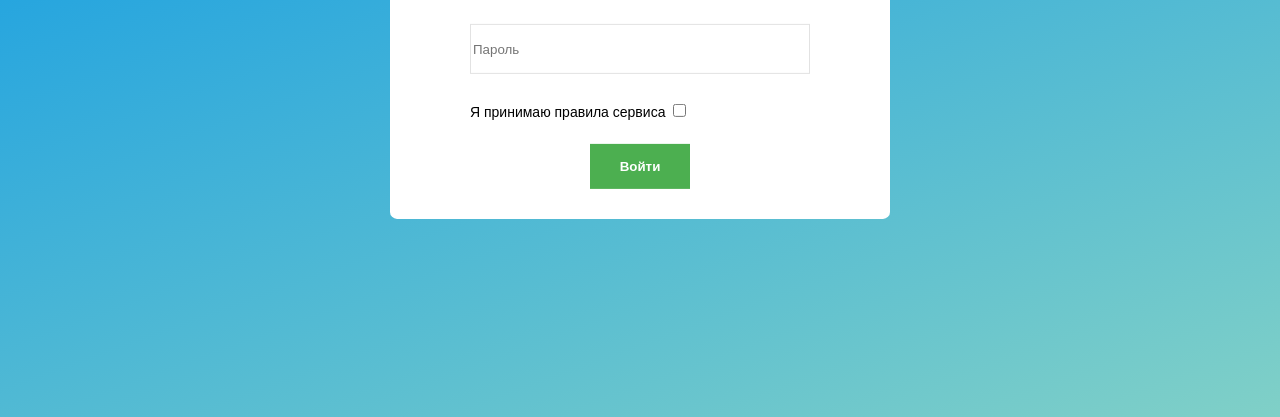
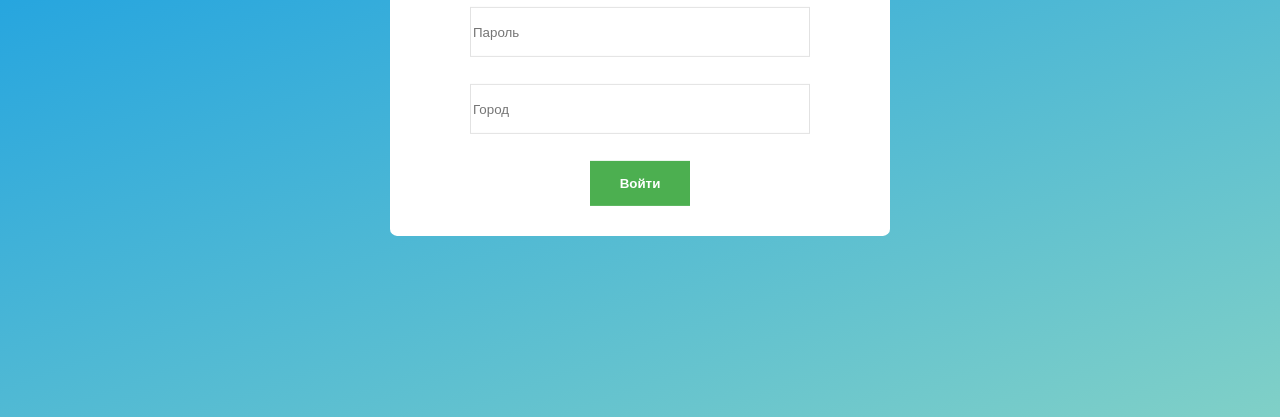
Before and after one commit to teregiray/deployTest, a plain HTML site: page index.html in a window 1280 px wide. Shown: the part 383-800 px from the top of the page. Drawn offline with Linux system fonts and the light colour scheme.

Commit message:
remove checkbox, add citystring

```diff
--- a/app.css
+++ b/app.css
@@ -31,7 +31,7 @@ background-size: cover;
     cursor: pointer;
   }
 
-  #ssid, #password {
+  #ssid, #password, #city {
     border:1px solid #e2e2e2;
     box-sizing: border-box;
     height: 50px;
@@ -39,7 +39,7 @@ background-size: cover;
 
   }
 
-  #ssid:hover, #password:hover {
+  #ssid:hover, #password:hover, #city:hover {
     cursor: text;
   }
 
@@ -114,9 +114,10 @@ background-size: cover;
       padding: 30px 20px;
     }
   }
-  /* /*
+
+   /*
   Это медиазапрос в CSS, он определяет набор стилей CSS, которые будут применяться только при выполнении условий,
    указанных в запросе. В данном случае стили внутри фигурных скобок будут применяться только тогда, когда ширина области просмотра
-   (экрана) будет меньше или равна 767 пикселям. Стили внутри медиазапроса используются для настройки расположения элемента формы,
-   чтобы она лучше подходила для небольших экранов. В частности, он уменьшает ширину формы до 90% экрана и уменьшает отступ до 20px.
-  /* ну и костыль конеш */
+   (экрана) будет меньше или равна 600 пикселям. Стили внутри медиазапроса используются для настройки расположения элемента формы,
+   чтобы она лучше подходила для небольших экранов.
+ /*
--- a/index.html
+++ b/index.html
@@ -23,11 +23,11 @@
           </label>
       <input id="password" type="text" placeholder="Пароль">
     </div>
-    <div class="small mb">
-      <label for="accept">
-                Я принимаю правила сервиса
-              </label>
-      <input class="btn" id="send_click" type="checkbox" placeholder="Я принимаю правила сервиса">
+    <div class="mb form-input ">
+      <label class="sr-only" for="city">
+        Город
+          </label>
+      <input id="city" type="text" placeholder="Город">
     </div>
     <button class="btn btn-green">Войти</button>
   </form>
```
